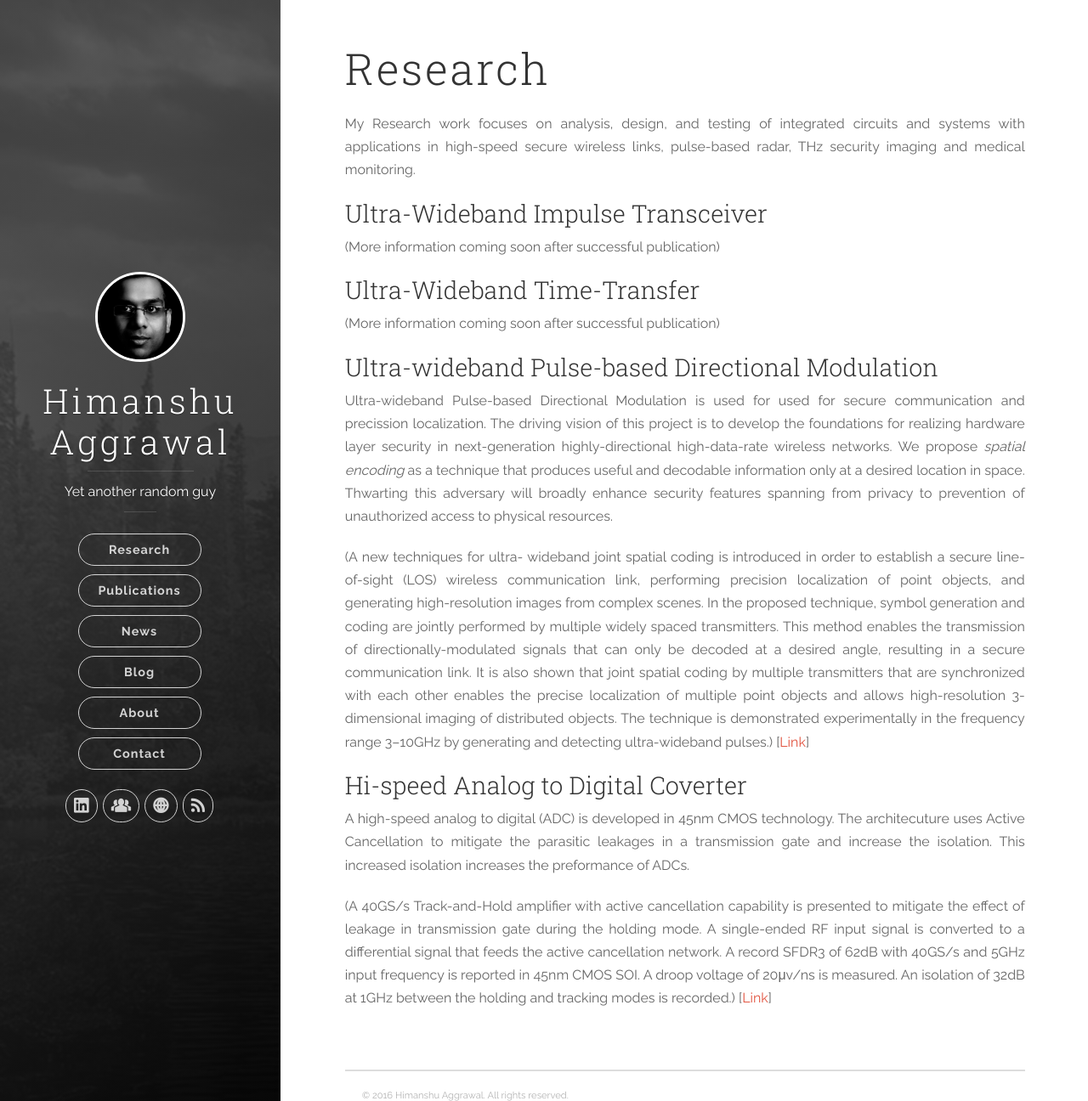
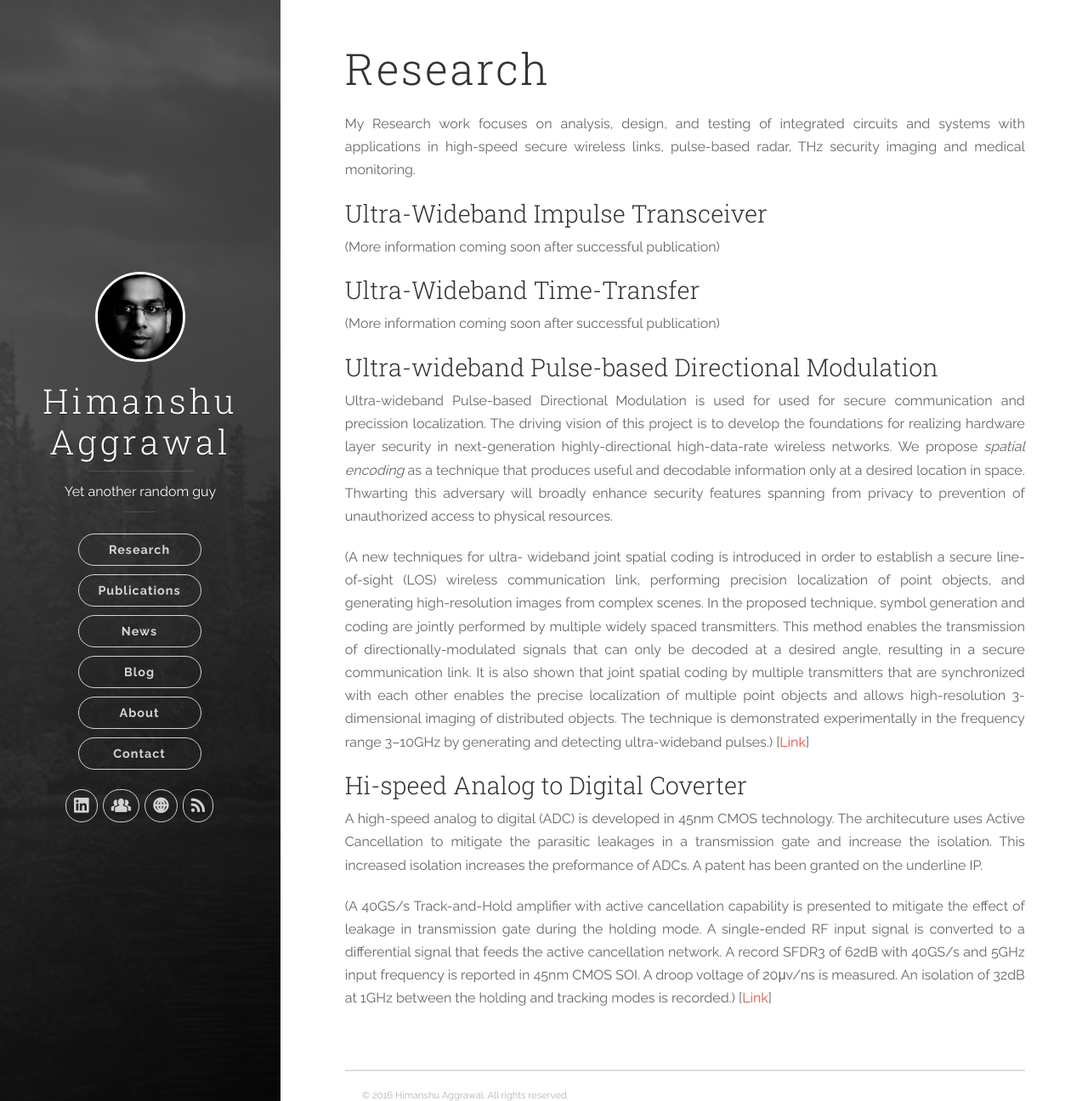
Before and after one commit to ahimanshu13/ahimanshu13.github.io, a Jekyll site: the page built from research/index.md, in a window 1280 px wide and 1296 px high. Shown: the whole window at 85% size. Built offline with Jekyll 4.4.1, drawn with Linux system fonts in a browser that asks for light colours; nearby versions of some CDN libraries.

Commit message:
Update Research

```diff
--- a/research/index.md
+++ b/research/index.md
@@ -29,7 +29,7 @@ Ultra-wideband Pulse-based Directional Modulation is used for used for secure co
 
 ### Hi-speed Analog to Digital Coverter
 
-A high-speed analog to digital (ADC) is developed in 45nm CMOS technology. The architecuture uses Active Cancellation to mitigate the parasitic leakages in a transmission gate and increase the isolation. This increased isolation increases the preformance of ADCs.
+A high-speed analog to digital (ADC) is developed in 45nm CMOS technology. The architecuture uses Active Cancellation to mitigate the parasitic leakages in a transmission gate and increase the isolation. This increased isolation increases the preformance of ADCs. A patent has been granted on the underline IP.
 
 (A 40GS/s Track-and-Hold amplifier with active cancellation capability is presented to mitigate the effect of leakage in transmission gate during the holding mode. A single-ended RF input signal is converted to a differential signal that feeds the active cancellation network. A record SFDR3 of 62dB with 40GS/s and 5GHz input frequency is reported in 45nm CMOS SOI. A droop voltage of 20μv/ns is measured. An isolation of 32dB at 1GHz between the holding and tracking modes is recorded.)
 [[Link](http://ieeexplore.ieee.org/xpl/articleDetails.jsp?arnumber=6848630&newsearch=true&queryText=H.%20Aggrawal){:target="_blank"}]<br>
```
